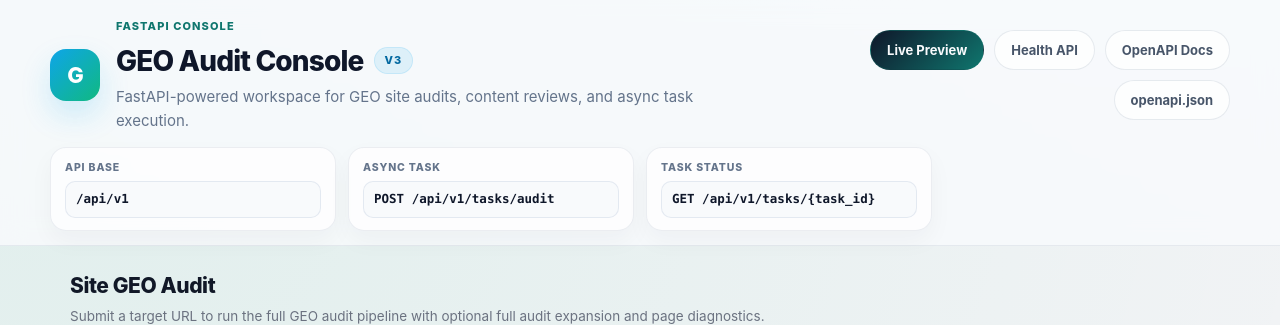
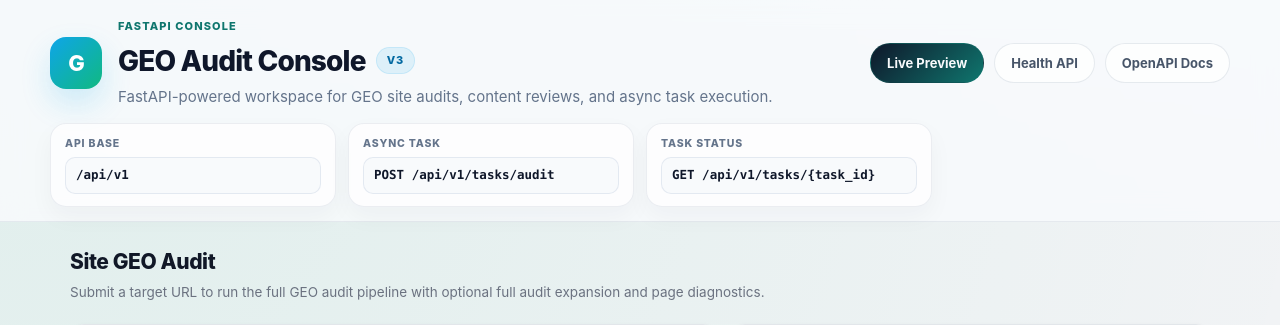
Before and after one commit to daogeshifu/site-geo, a FastAPI app: page / in a window 1280 px wide. Shown: the top 325 px of the page. Run offline with FastAPI, Linux system fonts and the light colour scheme.

Commit message:
remove  openapi.json

```diff
--- a/app/web/templates/demo.html
+++ b/app/web/templates/demo.html
@@ -25,7 +25,6 @@
       <a class="hdr-link hdr-link-primary" href="/">Live Preview</a>
       <a class="hdr-link" href="/health" target="_blank" rel="noreferrer">Health API</a>
       <a class="hdr-link" href="/docs" target="_blank" rel="noreferrer">OpenAPI Docs</a>
-      <a class="hdr-link" href="/openapi.json" target="_blank" rel="noreferrer">openapi.json</a>
     </div>
   </div>
   <div class="hdr-meta">
```
Also changed, not shown: 1 other file.
